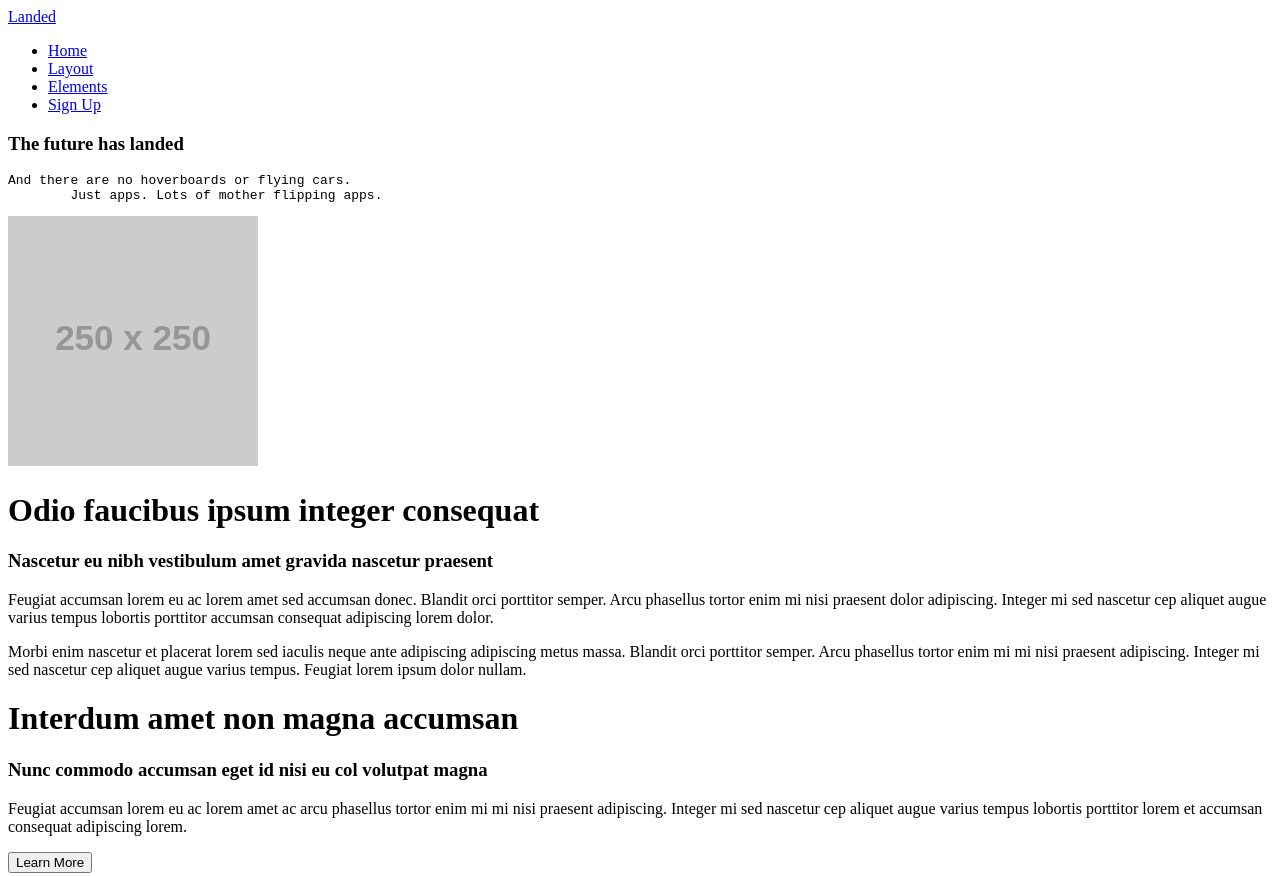
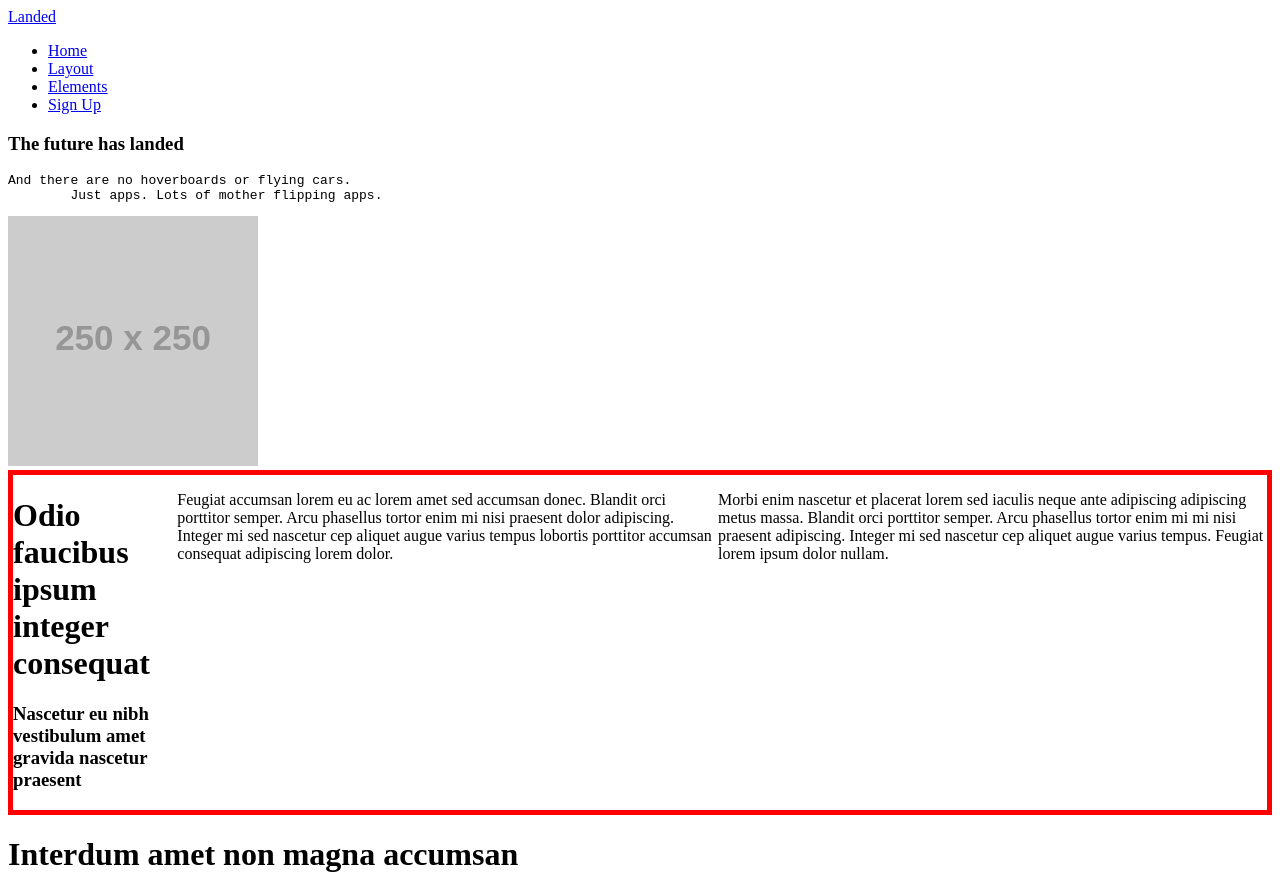
Before and after one commit to tkozemzak/5-25-Clone-Assignment, a plain HTML site: page index.html in a window 1280 px wide. Shown: the top 876 px of the page. Drawn offline with Linux system fonts and the light colour scheme; placeholder pictures from the web are drawn by us.

Commit message:
starting w/flexbox

```diff
--- a/index.html
+++ b/index.html
@@ -3,6 +3,7 @@
   <head>
     <meta charset="utf-8">
     <title>5/25 Clone Assignment</title>
+    <link rel="stylesheet" href="style.css">
   </head>
   <body>
     <div class="box1">
--- a/style.css
+++ b/style.css
@@ -1,12 +1,9 @@
 body {
-  background-color: gray;
+  background-color: ;
+  color: ;
 }
 
-.box1 {
+.odio {
   display: flex;
-  background-color: black;
+  border: 5px solid red;
 }
-
-.centerbox1 {
-
-}
```
